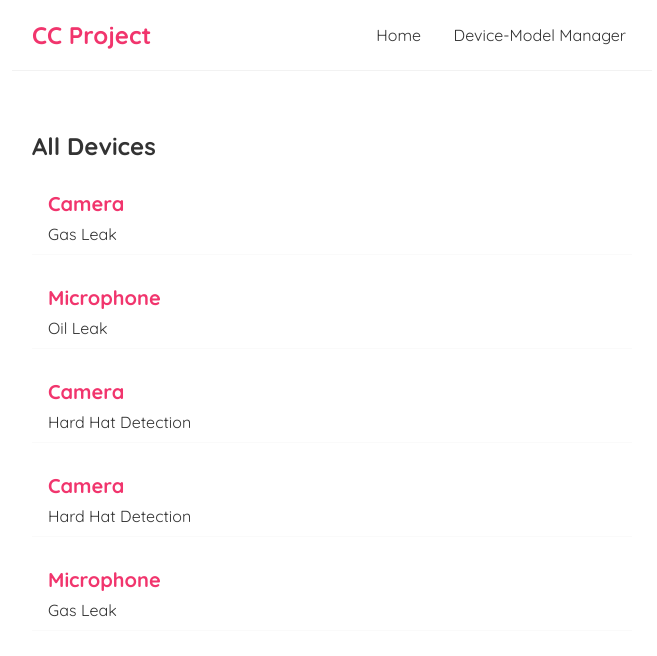
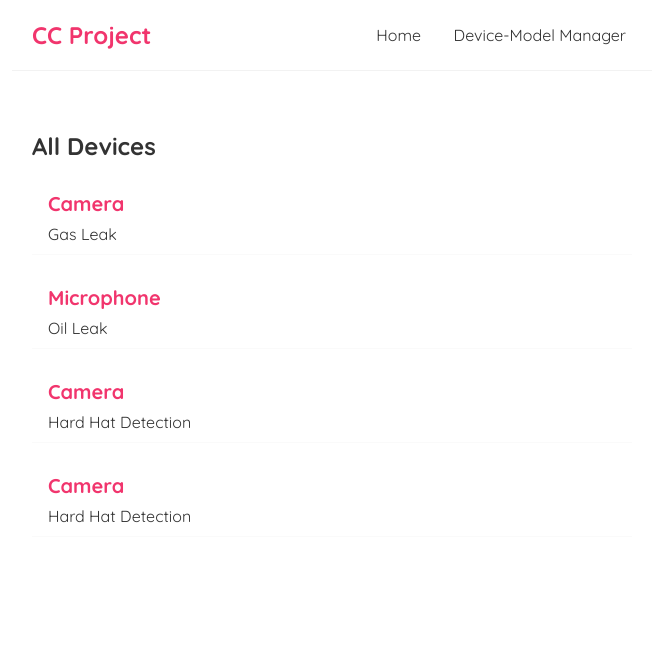
Before and after one commit to Robinjake/CCProject, a React (Create React App) app in the folder device-model-manager/: page / in a window 1280 px wide. Shown: the top 656 px of the page, without its empty margins (308-965 px from the left). Built offline with nearby package versions, Linux system fonts and the light colour scheme; data requests are answered from the project's data file.

Commit message:
Updated select based on device name

```diff
--- a/device-model-manager/data/db.json
+++ b/device-model-manager/data/db.json
@@ -19,11 +19,6 @@
       "name": "Camera",
       "type": "Hard Hat Detection",
       "id": 4
-    },
-    {
-      "name": "Microphone",
-      "type": "Gas Leak",
-      "id": 5
     }
   ]
 }
--- a/device-model-manager/src/DeviceDetails.js
+++ b/device-model-manager/src/DeviceDetails.js
@@ -14,6 +14,15 @@ const DeviceDetails = () => {
         }).then(() => {
             history.push('/'); //sends back to homepage after delete
         })
+
+    }
+
+    const handleClickAsync = async () => {
+        await fetch('http://localhost:8000/devices/' + device.id, {
+            method: 'DELETE'
+        })
+
+        history.push('/'); //sends back to homepage after delete
     }
 
     return (
--- a/device-model-manager/src/DeviceModelManager.js
+++ b/device-model-manager/src/DeviceModelManager.js
@@ -17,6 +17,31 @@ function DeviceModelManager(){
             type: ["Gas leak", "Explosion Detection"]
         }
     ]
+    // i need my model dropdown to show only compatiable models/types for a certain device
+    // for camera: gas leak, oil, hard hat
+    // for microphone: gas, exploision
+
+    // 1)How can i handle the filtering i.e. getting the right array for a certain device
+    // given a device, i can figure out what models/types are compatiable
+    // input: device, output: array of compatiable devices
+    // A) foo(device) return []
+
+
+    const getCompatiableModels = (device) => {
+        if (device==="Camera") {
+            // return ["Gas leak", "Oil Leak", "Hard Hat Detection"]
+            const cameraModels = ["Gas leak", "Oil Leak", "Hard Hat Detection"]
+            return cameraModels.map((cameraModel) => <option key={cameraModel} value={cameraModel}>{cameraModel}</option>)
+        }
+        else if (device === "Microphone") {
+            const micModels = ["Gas leak", "Explosion Detection"]
+            return micModels.map((micModel) => <option key={micModel} value={micModel}>{micModel}</option> )
+        }
+        return []
+    }
+
+
+
 
     //funtion to handle when add device is clicked
     const handleSubmit = (e) => {
@@ -54,10 +79,11 @@ function DeviceModelManager(){
                 value={type}
                 onChange={(e) => setType(e.target.value)} // updates type based on choice
                 >
-                    <option value="Gas Leak">Gas Leak</option>
+                    {getCompatiableModels(name)}
+                    {/* <option value="Gas Leak">Gas Leak</option>
                     <option value="Oil Leak">Oil Leak</option>
                     <option value="Explosion Detection">Explosion Detection</option>
-                    <option value="Hard Hat Detection">Hard Hat Detection</option>
+                    <option value="Hard Hat Detection">Hard Hat Detection</option> */}
                 </select>
                 <button>Add Device</button>
                 <p>{name}</p>
```
